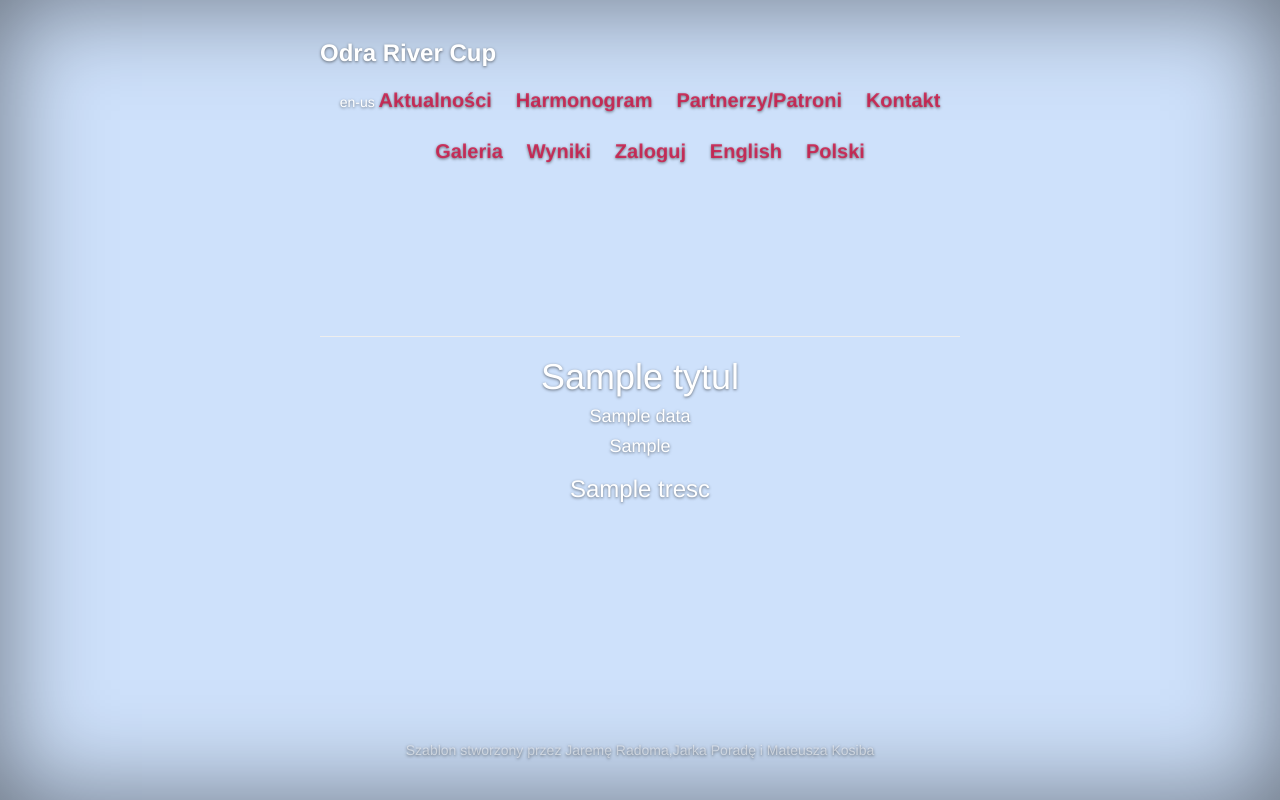
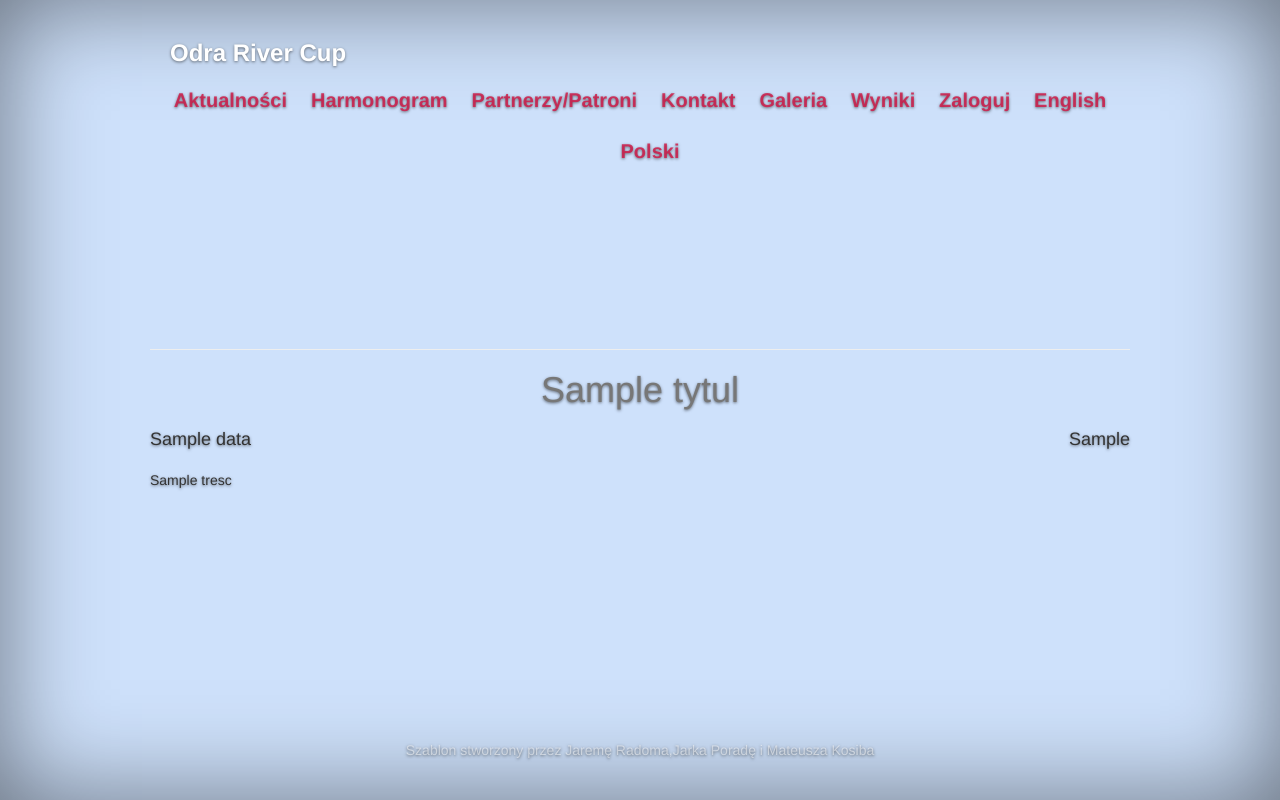
Before and after one commit to jarius1991/OdraRiverCup, a Django app: template MainSite/templates/OdraRiverCup/Aktualnosci.html in a window 1280 px wide. Run offline with Django 3.2, Linux system fonts and the light colour scheme; the template is opened without the code that fills it: most values are stand-ins (such as "Sample title", 1, 10 or a date in 2020); some libraries are stand-ins or nearby versions.

Commit message:
Jerry BootStrapa Zrobił swojego

```diff
--- a/MainSite/templates/OdraRiverCup/Aktualnosci.html
+++ b/MainSite/templates/OdraRiverCup/Aktualnosci.html
@@ -9,10 +9,14 @@
         </div>
   {% for artykul in artykuly %}
       {% if forloop.counter < 6 %}
-           <h1><a href="{% url 'Artykul_detail' pk=artykul.pk %}"> {{artykul.tytul}}</a> </h1>
-            <h4>{{artykul.data}}</h4>
-            <h4>{{artykul.IdAdmin}}</h4>
-           <h3>{{artykul.tresc}}</h3>
+
+
+             <h1 ><a  class="text-muted" href="{% url 'Artykul_detail' pk=artykul.pk %}"> {{artykul.tytul}}</a> </h1>
+
+             <h4 class="pull-left">{{artykul.data}}</h4>
+             <h4 class="pull-right">{{artykul.IdAdmin}}</h4>
+             <p class="text-left post_contain">{{artykul.tresc}}</p>
+
     	 {% endif %}
   {% endfor %}
   </body>
--- a/MainSite/templates/OdraRiverCup/Artykul_detail.html
+++ b/MainSite/templates/OdraRiverCup/Artykul_detail.html
@@ -10,7 +10,7 @@
                 {{ artykul.date }}
             </div>
         {% endif %}
-        <h1>{{ artykul.tytul }}</h1>
-        <p>{{ artykul.tresc|linebreaksbr }}</p>
+        <h1 class="text-muted text-muted">{{ artykul.tytul }}</h1>
+        <p class="text-left post_contain">{{ artykul.tresc|linebreaksbr }}</p>
     </div>
 {% endblock %}
--- a/MainSite/templates/OdraRiverCup/base.html
+++ b/MainSite/templates/OdraRiverCup/base.html
@@ -22,7 +22,7 @@
             <div class="inner">
               <h3 class="masthead-brand"> <a href ="/"><b>Odra River Cup</b></a></h3>
               <nav>
-                <ul class="nav masthead-nav">{{LANGUAGE_CODE}}
+                <ul class="nav masthead-nav">
                   <li>
                        <a href="/" >
                           {% trans 'Aktualności' %}
--- a/static/css/cover.css
+++ b/static/css/cover.css
@@ -20,7 +20,17 @@ a:hover {
   border: 1px solid #fff;
 }
 
+legend{
+text-align:left;
+}
 
+fieldset{
+margin-top: 100px;
+}
+
+textarea{
+padding 10px;
+}
 /*
  * Base structure
  */
@@ -36,7 +46,7 @@ body {
   background-size: cover;
 }
 body {
-  color: #fff;
+
   text-align: center;
   text-shadow: 0 1px 3px rgba(0,0,0,.5);
 }
@@ -119,8 +129,10 @@ body {
  * Cover
  */
 
+
+
 .cover {
-  padding: 150px 30px;
+  padding: 100px 10px;
 }
 .cover .btn-lg {
   padding: 10px 20px;
@@ -141,6 +153,11 @@ body {
 /*
  * Affix and center
  */
+
+.post_contain{
+    margin-top: 60px;
+    padding=0px;
+}
 
 @media (min-width: 768px) {
   /* Pull out the header and footer */
@@ -168,6 +185,6 @@ body {
   .masthead,
   .mastfoot,
   .cover-container {
-    width: 700px;
+    width: 1000px;
   }
 }
```
Also changed, not shown: MainSite/templates/OdraRiverCup/Kontakt.html (+11 -8 lines), MainSite/locale/en/LC_MESSAGES/django.po, db.sqlite3, locale/en/LC_MESSAGES/django.po.
